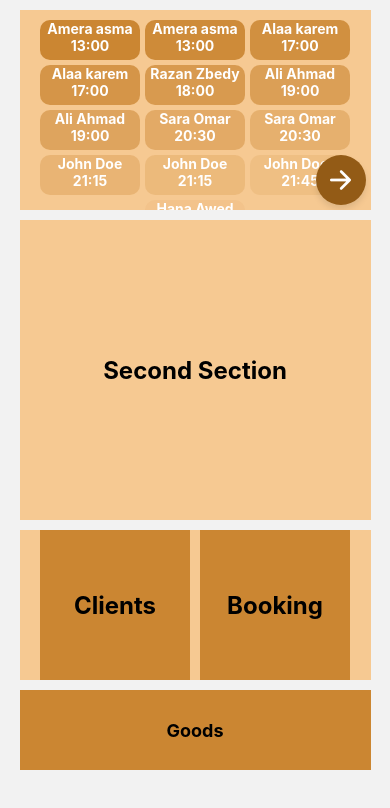
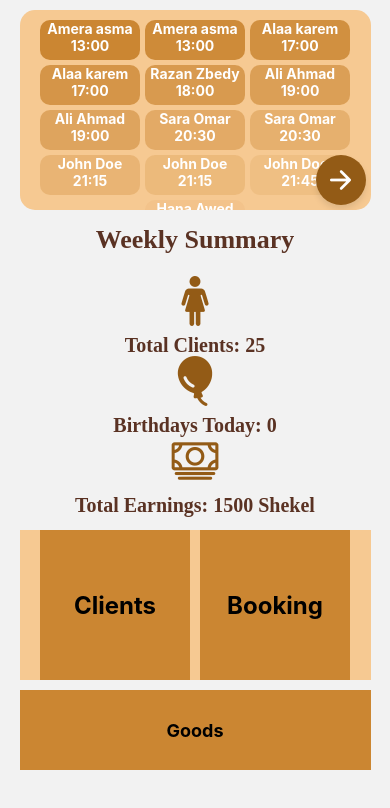
Before and after one commit to razan-zb/SalonAppMobile, a React Native app: screen /AdminMainPage in a window 390 px wide. Shown: the top 808 px of the page. Built offline with nearby package versions, Linux system fonts and the light colour scheme; what react-native-localize would draw is missing.

Commit message:
Second Section 1

```diff
--- a/app/assest/locales/ar/translation.json
+++ b/app/assest/locales/ar/translation.json
@@ -8,5 +8,13 @@
     "enterYourEmail": "أدخل بريدك الإلكتروني",
     "enterYourPassword": "أدخل كلمة المرور الخاصة بك",
     "showPassword": "إظهار كلمة المرور",
-    "hidePassword": "إخفاء كلمة المرور"
+    "hidePassword": "إخفاء كلمة المرور",
+    "weeklySummary": "ملخص الأسبوع",
+    "totalClients": "عدد الزبائن",
+    "totalEarnings": "إجمالي الأرباح",
+    "currency": "شيكل",
+    "Today's birthdays": "أعياد الميلاد اليوم",
+    "noBirthdaysToday": "لا يوجد أعياد ميلاد اليوم",
+    "clientsNames": "الأسماء",
+    "Birthdays Today": "عيد ميلاد اليوم"
   }
--- a/app/assest/locales/en/translation.json
+++ b/app/assest/locales/en/translation.json
@@ -8,5 +8,13 @@
     "enterYourEmail": "Enter your email",
     "enterYourPassword": "Enter your password",
     "showPassword": "Show Password",
-    "hidePassword": "Hide Password"
+    "hidePassword": "Hide Password",
+    "weeklySummary": "Weekly Summary",
+    "totalClients": "Total Clients",
+    "totalEarnings": "Total Earnings",
+    "currency": "Shekel",
+    "Today's birthdays": "Today's birthdays",
+    "noBirthdaysToday": "No birthdays today",
+    "clientsNames": "Clients' Names",
+    "Birthdays Today": "Birthdays Today"
   }
--- a/app/assest/locales/he/translation.json
+++ b/app/assest/locales/he/translation.json
@@ -8,5 +8,13 @@
     "enterYourEmail": "הזן את כתובת האימייל שלך",
     "enterYourPassword": "הזן את הסיסמה שלך",
     "showPassword": "הצג סיסמה",
-    "hidePassword": "הסתר סיסמה"
+    "hidePassword": "הסתר סיסמה",
+    "weeklySummary": "סיכום שבועי",
+    "totalClients": "מספר לקוחות",
+    "totalEarnings": "סה״כ רווחים",
+    "currency": "שיקל",
+    "Today's birthdays": "ימי הולדת היום",
+    "noBirthdaysToday": "אין ימי הולדת היום",
+    "clientsNames": "שמות הלקוחות",
+    "Birthdays Today": "ימי הולדת היום"
   }
--- a/app/pages/admin/FirstSection.js
+++ b/app/pages/admin/FirstSection.js
@@ -1,6 +1,6 @@
 import React from 'react';
 import * as SC from './adminStyling';
-import Icon from 'react-native-vector-icons/Ionicons'; // Import Ionicons or any other icon set
+import Icon from 'react-native-vector-icons/Ionicons';
 
 const FirstSection = () => {
 
@@ -38,7 +38,6 @@ const FirstSection = () => {
 
   const handleArrowClick = () => {
     console.log('Arrow button clicked!');
-    // Add your navigation or scroll logic here
   };
 
   return (
--- a/app/pages/admin/SecondSection.js
+++ b/app/pages/admin/SecondSection.js
@@ -1,20 +1,48 @@
 import React from 'react';
-import { View, Text, StyleSheet } from 'react-native';
 import * as SC from './adminStyling';
+import Icon from 'react-native-vector-icons/Ionicons';
+import { useTranslation } from 'react-i18next';
 
 const SecondSection = () => {
+  const totalClients = 25;
+  const totalEarnings = 1500;
+  const { t } = useTranslation();
+
+  const clients = [
+    { name: 'Amera Asma', birthday: '2024-12-05' },
+    { name: 'Ali Ahmad', birthday: '2024-12-06' },
+    { name: 'Sara Omar', birthday: '2024-12-05' },
+  ];
+
+  const handleBirthdayPress = () => {
+    // eslint-disable-next-line no-alert
+    alert(
+      birthdaysToday.length
+        ? `Today's birthdays:\n${birthdaysToday.map((c) => c.name).join(', ')}`
+        : 'No birthdays today!'
+    );
+  };
+
+  const today = new Date().toISOString().slice(0, 10); // تاريخ اليوم بصيغة YYYY-MM-DD
+  const birthdaysToday = clients.filter((client) => client.birthday === today);
   return (
     <SC.SecondSectionContainer>
-      <Text style={styles.title}>Second Section</Text>
+        <SC.Title>{t('weeklySummary')}</SC.Title>
+        <SC.Container1>
+            <Icon name="woman" size={50} color="#935B16" />
+           <SC.StatText>{t('totalClients')}: {totalClients}</SC.StatText>
+        </SC.Container1>
+        <SC.Container1>
+          <Icon name="balloon" size={50} color="#935B16" onPress={handleBirthdayPress} />
+          <SC.StatText>{t('Birthdays Today')}: {birthdaysToday.length}</SC.StatText>
+        </SC.Container1>
+        <SC.Container1>
+          <Icon name="cash-outline" size={50} color="#935B16"/>
+          <SC.StatText>{t('totalEarnings')}: {totalEarnings} {t('currency')}</SC.StatText>
+        </SC.Container1>
     </SC.SecondSectionContainer>
   );
 };
 
-const styles = StyleSheet.create({
-  title: {
-    fontSize: 24,
-    fontWeight: 'bold',
-  },
-});
 
 export default SecondSection;
--- a/app/pages/admin/adminStyling.js
+++ b/app/pages/admin/adminStyling.js
@@ -34,6 +34,7 @@ export const FirstSectionContainer = styled.View`
   padding: 10px;
   gap:5px;
   overflow: hidden;
+  border-radius:15px;
 
 `;
 
@@ -72,13 +73,41 @@ export const MiniBoxText = styled.Text`
 export const SecondSectionContainer = styled.View`
     height: 300px;
     width: 90%;
-    background-color: #F6C992;
     justify-content:center;
     align-items: center;
-    margin-top:10px
+    margin-top:10px;
+
 
 
 `;
+
+export const Container1 = styled.View`
+    height: 80px;
+    justify-content:center;
+    flex-direction: column;
+    align-items: center;
+    gap:5px;
+
+`;
+
+export const Title = styled.Text`
+  font-size: 26px;
+  font-weight: bold;
+  margin-bottom: 20px;
+  color: #5a3223;
+  font-family: cursive;
+
+`;
+
+
+export const StatText = styled.Text`
+  font-size: 20px;
+  font-weight: 600;
+  color: #5a3223;
+  font-family: cursive;
+
+`;
+
 
 //Client
 export const ClientsContainer = styled.View`
--- a/package.json
+++ b/package.json
@@ -19,6 +19,7 @@
     "i18next-localstorage-backend": "^4.2.0",
     "react": "18.3.1",
     "react-i18next": "^15.1.3",
+    "react-icons": "^5.4.0",
     "react-native": "0.76.3",
     "react-native-gesture-handler": "^2.21.2",
     "react-native-localize": "^3.3.0",
```
Also changed, not shown: 1 other file (tests, documents, lock files or other folders).
